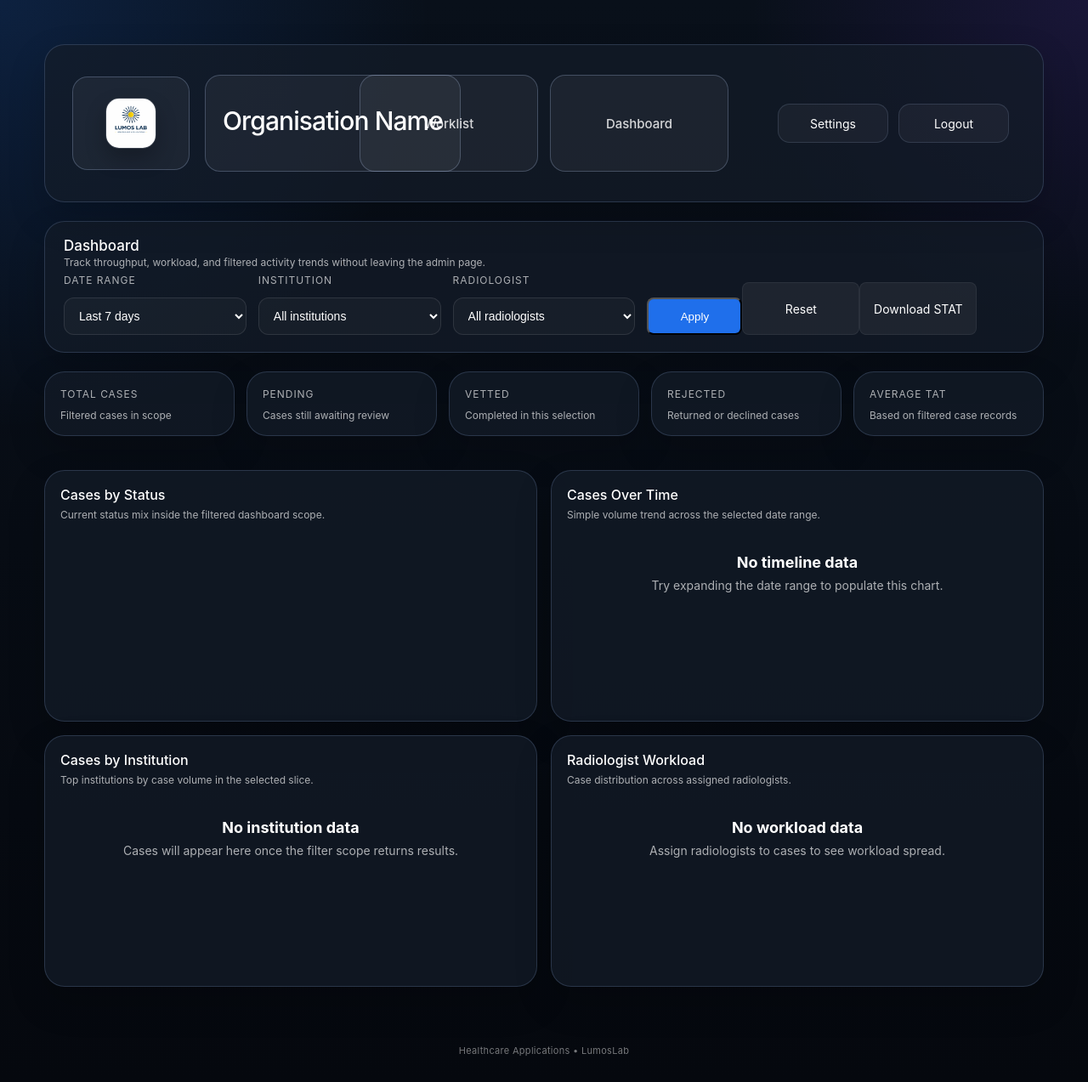
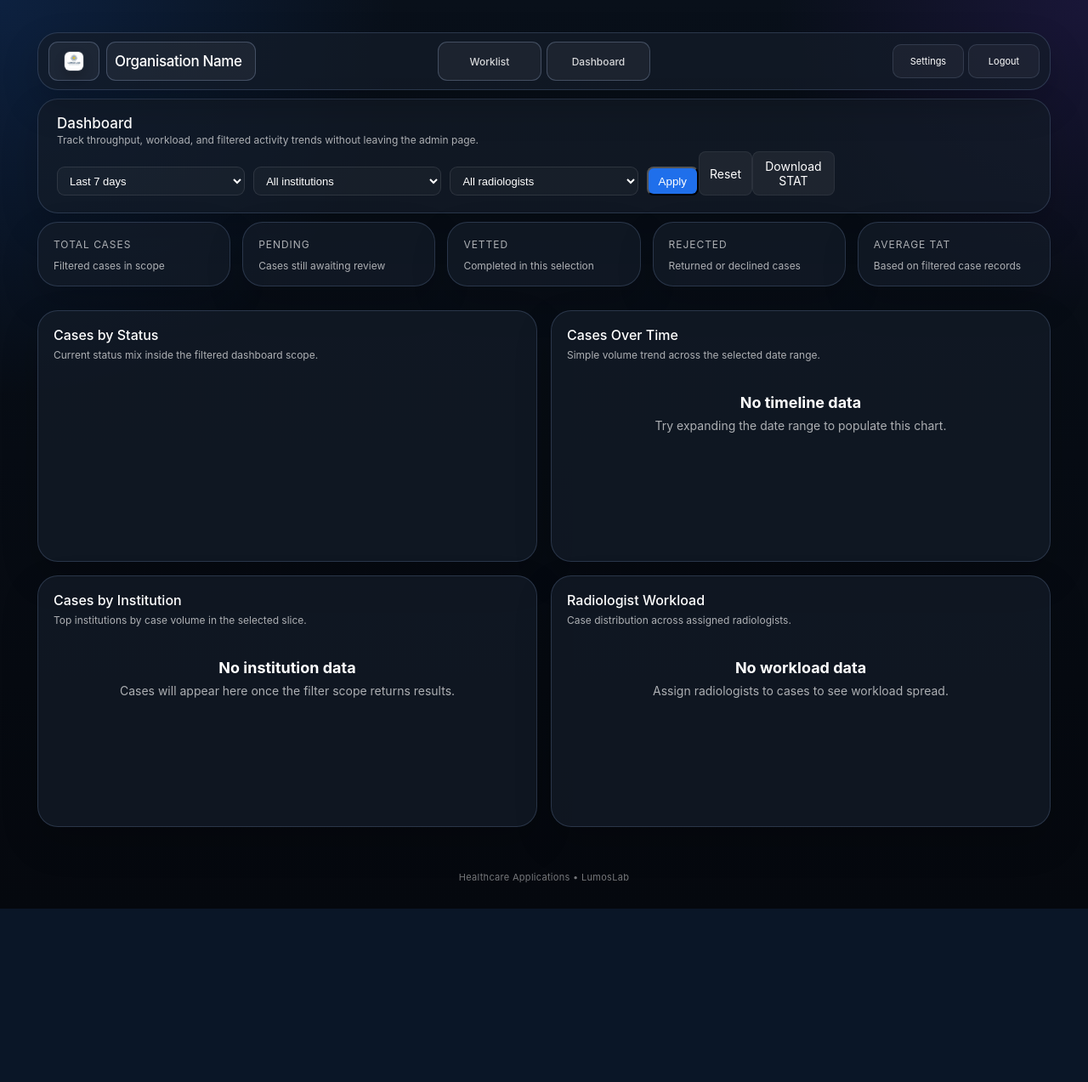
Before and after one commit to pmendyk-crypto/vetting-app, a Python web app: template templates/home.html in a window 1280 px wide. Shown: the whole page at 85% size. After the commit the page ends 1069 px from the top, so only its background shows below. Run offline with Jinja, Linux system fonts and the light colour scheme; the template is opened without the code that fills it, so the values that code supplies are empty.

Commit message:
Compact home page hero sections

```diff
--- a/templates/home.html
+++ b/templates/home.html
@@ -8,32 +8,32 @@
   <style>
     :root { --panel-bg: rgba(20, 28, 41, 0.72); --panel-bg-soft: rgba(24, 34, 49, 0.7); --panel-border: rgba(167, 199, 255, 0.18); --panel-border-strong: rgba(191, 214, 255, 0.24); --panel-shadow: 0 18px 44px rgba(0, 0, 0, 0.18); --muted-text: rgba(255, 255, 255, 0.66); --soft-text: rgba(255, 255, 255, 0.82); --accent-blue: #61a8ff; --accent-green: #33d17a; --accent-red: #ff6b6b; }
     body { background: radial-gradient(circle at top left, rgba(31, 111, 235, 0.18), transparent 28%), radial-gradient(circle at top right, rgba(124, 58, 237, 0.14), transparent 22%), linear-gradient(180deg, #09101a 0%, #05080e 100%); }
-    .page-shell { padding: 28px 28px 40px; display: flex; flex-direction: column; gap: 22px; }
+    .page-shell { padding: 14px 20px 24px; display: flex; flex-direction: column; gap: 10px; }
     .brand-logo { width: 54px; height: 54px; border-radius: 14px; object-fit: cover; flex: 0 0 auto; border: 1px solid rgba(255,255,255,0.12); box-shadow: 0 12px 24px rgba(0,0,0,0.24); }
     .hero-panel,.surface-panel,.data-panel,.chart-card,.kpi-card { background: var(--panel-bg); border: 1px solid var(--panel-border); border-radius: 24px; box-shadow: var(--panel-shadow); }
-    .hero-panel { position:relative; padding: 18px 32px; display:flex; align-items:center; justify-content:space-between; gap:28px; min-height:148px; }
-    .hero-heading { display:flex; align-items:center; gap:18px; min-width:0; flex:0 0 auto; }
-    .hero-copy h1 { margin:0; font-size:clamp(26px,4vw,34px); font-weight:500; letter-spacing:-0.03em; }
-    .hero-copy p { margin:6px 0 0; color:var(--muted-text); font-size:14px; }
-    .top-box { min-height:84px; padding:14px 20px; border-radius:18px; border:1px solid var(--panel-border-strong); background:rgba(255,255,255,0.05); display:flex; align-items:center; justify-content:center; text-align:center; }
-    .org-box { min-width:220px; justify-content:flex-start; text-align:left; }
-    .org-box .hero-copy h1 { font-size:clamp(24px, 3vw, 30px); }
-    .org-box .hero-copy p { font-size:13px; }
-    .brand-box { width:112px; padding:12px; }
-    .brand-logo { width: 58px; height: 58px; border-radius: 16px; object-fit: cover; flex: 0 0 auto; border: 1px solid rgba(255,255,255,0.12); box-shadow: 0 12px 24px rgba(0,0,0,0.24); }
-    .hero-actions { display:flex; align-items:center; justify-content:flex-end; flex:0 0 auto; padding-right:8px; }
-    .profile-stack { display:flex; flex-direction:column; gap:12px; width:272px; }
-    .profile-card { display:flex; align-items:center; gap:12px; text-decoration:none; color:inherit; padding:14px 16px; border-radius:16px; width:100%; box-sizing:border-box; background:rgba(255,255,255,0.05); border:1px solid var(--panel-border-strong); }
-    .profile-avatar { width:42px; height:42px; border-radius:50%; display:flex; align-items:center; justify-content:center; font-size:16px; font-weight:600; color:#fff; background:linear-gradient(135deg,#1f6feb 0%,#7c3aed 100%); flex:0 0 auto; }
-    .profile-name { color:#fff; font-size:14px; font-weight:500; }
-    .profile-role { color:var(--muted-text); text-transform:capitalize; font-size:12px; margin-top:3px; }
-    .utility-actions { display:flex; gap:12px; width:100%; align-items:stretch; }
-    .utility-actions .btn { min-width:0; width:100%; flex:1 1 0; box-sizing:border-box; border-radius:14px; }
-    .utility-actions .btn.secondary { background:rgba(255,255,255,0.045); border:1px solid rgba(191,214,255,0.14); box-shadow:none; }
+    .hero-panel { position:relative; padding: 4px 12px; display:flex; align-items:center; justify-content:space-between; gap:10px; min-height:58px; }
+    .hero-heading { display:flex; align-items:center; gap:8px; min-width:0; flex:0 0 auto; }
+    .hero-copy h1 { margin:0; font-size:clamp(14px,2.2vw,17px); font-weight:500; letter-spacing:-0.02em; }
+    .hero-copy p { margin:0; color:var(--muted-text); font-size:9px; }
+    .top-box { min-height:34px; padding:5px 9px; border-radius:11px; border:1px solid var(--panel-border-strong); background:rgba(255,255,255,0.05); display:flex; align-items:center; justify-content:center; text-align:center; }
+    .org-box { min-width:156px; justify-content:flex-start; text-align:left; }
+    .org-box .hero-copy h1 { font-size:clamp(14px, 2vw, 17px); }
+    .org-box .hero-copy p { font-size:9px; margin-top:0; }
+    .brand-box { width:48px; padding:5px; }
+    .brand-logo { width: 22px; height: 22px; border-radius: 7px; object-fit: cover; flex: 0 0 auto; border: 1px solid rgba(255,255,255,0.12); box-shadow: 0 6px 12px rgba(0,0,0,0.18); }
+    .hero-actions { display:flex; align-items:center; justify-content:flex-end; flex:0 0 auto; padding-right:0; }
+    .profile-stack { display:flex; flex-direction:row; gap:5px; align-items:stretch; width:auto; }
+    .profile-card { display:flex; align-items:center; gap:7px; text-decoration:none; color:inherit; padding:6px 9px; border-radius:10px; min-width:144px; box-sizing:border-box; background:rgba(255,255,255,0.05); border:1px solid var(--panel-border-strong); }
+    .profile-avatar { width:24px; height:24px; border-radius:50%; display:flex; align-items:center; justify-content:center; font-size:11px; font-weight:600; color:#fff; background:linear-gradient(135deg,#1f6feb 0%,#7c3aed 100%); flex:0 0 auto; }
+    .profile-name { color:#fff; font-size:11px; font-weight:500; }
+    .profile-role { color:var(--muted-text); text-transform:capitalize; font-size:9px; margin-top:0; }
+    .utility-actions { display:flex; gap:5px; width:auto; align-items:stretch; }
+    .utility-actions .btn,.profile-stack > .btn { min-width:84px; width:auto; flex:0 0 auto; box-sizing:border-box; border-radius:10px; font-size:11px; padding:0 12px; }
+    .utility-actions .btn.secondary,.profile-stack > .btn.secondary { background:rgba(255,255,255,0.045); border:1px solid rgba(191,214,255,0.14); box-shadow:none; }
     .toolbar-panel { padding:18px 22px; display:flex; align-items:center; justify-content:center; gap:18px; flex-wrap:wrap; background:var(--panel-bg-soft); }
-    .toolbar-group { position:absolute; left:50%; top:50%; transform:translate(-50%, -50%); display:flex; align-items:center; gap:14px; flex-wrap:wrap; justify-content:center; width:auto; margin-left:0; }
-    .view-tabs { display:flex; gap:14px; width:auto; background:none; padding:0; border:none; }
-    .view-tab { text-decoration:none; color:var(--soft-text); padding:14px 24px; min-height:84px; min-width:160px; border-radius:18px; font-size:15px; font-weight:500; transition:0.2s ease; display:inline-flex; align-items:center; justify-content:center; text-align:center; background:rgba(255,255,255,0.05); border:1px solid var(--panel-border-strong); }
+    .toolbar-group { position:absolute; left:50%; top:50%; transform:translate(-50%, -50%); display:flex; align-items:center; gap:6px; flex-wrap:wrap; justify-content:center; width:auto; margin-left:0; }
+    .view-tabs { display:flex; gap:6px; width:auto; background:none; padding:0; border:none; }
+    .view-tab { text-decoration:none; color:var(--soft-text); padding:5px 12px; min-height:34px; min-width:96px; border-radius:11px; font-size:12px; font-weight:500; transition:0.2s ease; display:inline-flex; align-items:center; justify-content:center; text-align:center; background:rgba(255,255,255,0.05); border:1px solid var(--panel-border-strong); }
     .view-tab:hover { color:#fff; background:rgba(255,255,255,0.06); }
     .view-tab.active { color:#fff; background:linear-gradient(135deg, rgba(31,111,235,0.2), rgba(97,168,255,0.1)); border:1px solid rgba(97,168,255,0.4); }
     .surface-panel { padding:18px 22px 20px; }
@@ -41,7 +41,7 @@
     .surface-title { margin:0; font-size:17px; font-weight:500; }
     .surface-subtitle { margin:2px 0 0; color:var(--muted-text); font-size:12px; }
     .status-chip-row,.action-row { display:flex; flex-wrap:wrap; gap:10px; }
-    .status-chip { text-decoration:none; color:var(--soft-text); border:1px solid var(--panel-border-strong); background:rgba(255,255,255,0.04); border-radius:18px; padding:0 18px; min-height:64px; min-width:128px; display:inline-flex; align-items:center; gap:10px; font-size:13px; font-weight:500; justify-content:center; text-align:center; }
+    .status-chip { text-decoration:none; color:var(--soft-text); border:1px solid var(--panel-border-strong); background:rgba(255,255,255,0.04); border-radius:14px; padding:0 16px; min-height:44px; min-width:112px; display:inline-flex; align-items:center; gap:10px; font-size:13px; font-weight:500; justify-content:center; text-align:center; }
     .status-chip.active { color:#fff; }
     .status-chip .chip-count { min-width:24px; text-align:center; border-radius:999px; padding:3px 8px; font-size:11px; font-weight:700; background:rgba(255,255,255,0.12); }
     .status-chip.all { color:#9ec5ff; border-color:rgba(97,168,255,0.32); }
@@ -52,25 +52,27 @@
     .status-chip.pending.active { background:rgba(245,178,63,0.14); border-color:rgba(245,178,63,0.38); color:#fff; }
     .status-chip.vetted.active { background:rgba(51,209,122,0.14); border-color:rgba(51,209,122,0.38); color:#fff; }
     .status-chip.rejected.active { background:rgba(255,107,107,0.14); border-color:rgba(255,107,107,0.38); color:#fff; }
-    .btn,.action-row .btn,.utility-actions .btn { min-height:46px; display:inline-flex; align-items:center; justify-content:center; text-align:center; }
+    .btn,.action-row .btn,.utility-actions .btn { min-height:40px; display:inline-flex; align-items:center; justify-content:center; text-align:center; }
     .action-row .btn { min-width:132px; }
     .worklist-actions { justify-content:flex-end; align-self:flex-start; }
-    .worklist-panel { padding:14px 22px 18px; }
-    .worklist-layout { display:grid; grid-template-columns:minmax(0,1fr) 336px; column-gap:20px; row-gap:12px; align-items:start; }
-    .worklist-top { grid-column:1 / -1; display:grid; grid-template-columns:minmax(0,1fr) 336px; gap:20px; align-items:start; }
-    .worklist-main { display:flex; flex-direction:column; gap:10px; min-width:0; }
-    .action-column { display:grid; grid-template-columns:repeat(3, 104px); gap:12px; justify-content:end; align-self:start; }
-    .action-column .btn { min-height:64px; padding:0 14px; border-radius:18px; }
-    .filter-grid { display:grid; gap:14px; grid-template-columns:repeat(6,minmax(0,1fr)); align-items:end; }
+    .worklist-panel { padding:8px 16px 10px; }
+    .worklist-layout { display:flex; flex-direction:column; gap:8px; }
+    .worklist-top { display:flex; align-items:center; justify-content:flex-start; gap:8px; flex-wrap:wrap; }
+    .worklist-main { display:flex; flex-direction:column; gap:6px; min-width:0; }
+    .action-column { display:flex; gap:10px; justify-content:flex-end; align-items:center; margin-left:auto; }
+    .action-column .btn { min-height:36px; height:36px; padding:0 12px; border-radius:10px; min-width:120px; font-size:13px; }
+    .filter-grid { display:grid; gap:10px; grid-template-columns:repeat(6,minmax(0,1fr)); align-items:end; }
     .filter-grid.dashboard { grid-template-columns:repeat(5,minmax(0,1fr)); }
-    .filter-group { display:flex; flex-direction:column; gap:7px; }
-    .filter-group label { color:var(--muted-text); font-size:12px; text-transform:uppercase; letter-spacing:0.08em; }
-    .filter-group input,.filter-group select { width:100%; box-sizing:border-box; height:44px; min-height:44px; border-radius:12px; border:1px solid rgba(255,255,255,0.1); background:rgba(255,255,255,0.03); color:#fff; padding:11px 13px; font-size:14px; outline:none; }
-    .filter-actions { display:flex; justify-content:stretch; align-items:end; }
-    .filter-actions .btn { width:112px; min-width:112px; height:44px; min-height:44px; justify-content:center; }
-    .worklist-filters { grid-column:1 / 2; grid-template-columns:repeat(4,minmax(0,1fr)) 112px 112px; align-items:end; }
+    .filter-group { display:flex; flex-direction:column; gap:0; }
+    .filter-group label { display:none; }
+    .filter-group input,.filter-group select { width:100%; box-sizing:border-box; height:34px; min-height:34px; border-radius:9px; border:1px solid rgba(255,255,255,0.1); background:rgba(255,255,255,0.03); color:#fff; padding:7px 10px; font-size:13px; outline:none; }
+    .filter-actions { display:flex; justify-content:flex-end; align-items:end; }
+    .filter-actions .btn { height:34px; min-height:34px; justify-content:center; }
+    .worklist-filters { grid-template-columns:minmax(180px,1fr) minmax(180px,1fr) minmax(180px,1fr) minmax(220px,1.1fr) auto; align-items:end; }
     .worklist-filters .filter-group,
     .worklist-filters .filter-actions { min-width:0; }
+    .filter-button-group { display:flex; gap:8px; align-items:end; justify-content:flex-end; justify-self:end; width:max-content; margin-left:auto; }
+    .filter-button-group .btn { width:120px; min-width:120px; height:34px; min-height:34px; font-size:13px; }
     .data-panel { overflow:hidden; min-height:320px; } .table-scroll { overflow-x:auto; } table { width:100%; border-collapse:collapse; }
     thead th { text-align:left; font-size:11px; text-transform:uppercase; letter-spacing:0.08em; font-weight:600; color:rgba(255,255,255,0.52); padding:14px 18px; background:rgba(255,255,255,0.04); border-bottom:1px solid rgba(255,255,255,0.08); white-space:nowrap; }
     thead th.sortable { cursor:pointer; user-select:none; } thead th.sortable::after { content:"  <>"; opacity:0.32; font-size:10px; } thead th.sort-asc::after { content:"  ^"; opacity:0.8; } thead th.sort-desc::after { content:"  v"; opacity:0.8; }
@@ -92,9 +94,9 @@
     .bar-track { position:relative; height:10px; border-radius:999px; overflow:hidden; background:rgba(255,255,255,0.06); } .bar-fill { position:absolute; inset:0 auto 0 0; width:var(--bar-size, 0%); border-radius:999px; background:linear-gradient(90deg, rgba(97,168,255,0.88), rgba(140,192,255,0.96)); }
     .bar-fill.pending { background:linear-gradient(90deg, rgba(245,178,63,0.9), rgba(248,206,120,0.95)); } .bar-fill.vetted { background:linear-gradient(90deg, rgba(51,209,122,0.92), rgba(120,230,166,0.96)); } .bar-fill.rejected { background:linear-gradient(90deg, rgba(255,107,107,0.92), rgba(255,157,157,0.96)); }
     .spark-bars { display:grid; grid-template-columns:repeat(auto-fit,minmax(24px,1fr)); gap:10px; align-items:end; min-height:180px; } .spark-column { display:flex; flex-direction:column; align-items:center; gap:10px; justify-content:end; min-width:0; } .spark-value { color:var(--muted-text); font-size:11px; } .spark-bar-wrap { width:100%; min-height:140px; display:flex; align-items:end; justify-content:center; } .spark-bar { width:100%; max-width:28px; min-height:10px; height:var(--bar-size, 10px); border-radius:12px 12px 6px 6px; background:linear-gradient(180deg, rgba(97,168,255,0.95), rgba(31,111,235,0.5)); box-shadow:0 10px 24px rgba(31,111,235,0.22); } .spark-label { color:var(--muted-text); font-size:11px; text-align:center; line-height:1.25; word-break:break-word; }
-    @media (max-width:1200px) { .hero-panel { position:static; display:grid; grid-template-columns:1fr; min-height:0; } .hero-heading,.toolbar-group,.hero-actions { width:100%; justify-self:stretch; } .toolbar-group { position:static; transform:none; justify-content:center; } .hero-actions { justify-content:flex-start; padding-right:0; } .worklist-layout,.worklist-top { grid-template-columns:1fr; } .worklist-filters { grid-column:auto; } .action-column { grid-template-columns:repeat(3,minmax(0,1fr)); justify-content:stretch; } .filter-grid,.filter-grid.dashboard,.worklist-filters { grid-template-columns:repeat(2,minmax(0,1fr)); } .kpi-grid { grid-template-columns:repeat(3,minmax(0,1fr)); } }
+    @media (max-width:1200px) { .hero-panel { position:static; display:grid; grid-template-columns:1fr; min-height:0; } .hero-heading,.toolbar-group,.hero-actions { width:100%; justify-self:stretch; } .toolbar-group { position:static; transform:none; justify-content:center; } .hero-actions { justify-content:flex-start; padding-right:0; } .worklist-top { flex-direction:column; align-items:flex-start; } .action-column { margin-left:0; } .filter-grid,.filter-grid.dashboard,.worklist-filters { grid-template-columns:repeat(2,minmax(0,1fr)); } .kpi-grid { grid-template-columns:repeat(3,minmax(0,1fr)); } }
     @media (max-width:900px) { .chart-grid { grid-template-columns:1fr; } .kpi-grid { grid-template-columns:repeat(2,minmax(0,1fr)); } .bar-row { grid-template-columns:96px minmax(0,1fr) 38px; } }
-    @media (max-width:700px) { .page-shell { padding:18px 14px 28px; } .hero-panel,.surface-panel,.toolbar-panel { padding:18px; } .hero-heading,.view-tabs { flex-direction:column; } .filter-grid,.filter-grid.dashboard,.kpi-grid,.utility-actions,.worklist-filters,.action-column { grid-template-columns:1fr; } .brand-box,.org-box,.profile-stack,.view-tabs,.toolbar-group,.hero-actions,.utility-actions,.filter-actions { width:100%; } .view-tab,.utility-actions .btn,.filter-actions .btn,.action-row .btn { width:100%; } thead th,tbody td { padding-left:14px; padding-right:14px; } }
+    @media (max-width:700px) { .page-shell { padding:18px 14px 28px; } .hero-panel,.surface-panel,.toolbar-panel { padding:18px; } .hero-heading,.view-tabs,.profile-stack { flex-direction:column; } .filter-grid,.filter-grid.dashboard,.kpi-grid,.utility-actions,.worklist-filters,.action-column { grid-template-columns:1fr; } .brand-box,.org-box,.profile-stack,.view-tabs,.toolbar-group,.hero-actions,.utility-actions,.filter-actions { width:100%; } .view-tab,.utility-actions .btn,.profile-stack > .btn,.filter-actions .btn,.action-row .btn { width:100%; } thead th,tbody td { padding-left:14px; padding-right:14px; } }
   </style>
 </head>
 <body>
@@ -121,7 +123,8 @@
       <div class="hero-actions">
         <div class="profile-stack">
           {% if current_user %}<a href="/account" class="profile-card"><div class="profile-avatar">{{ current_user["username"][0] | upper }}</div><div><div class="profile-name">{{ current_user["username"] }}</div><div class="profile-role">{{ current_user["role"] }}</div></div></a>{% endif %}
-          <div class="utility-actions"><a class="btn secondary" href="/settings">Settings</a><a class="btn secondary" href="/logout">Logout</a></div>
+          <a class="btn secondary" href="/settings">Settings</a>
+          <a class="btn secondary" href="/logout">Logout</a>
         </div>
       </div>
     </section>
@@ -137,11 +140,6 @@
                 <a href="/admin?view=worklist&tab=rejected&institution={{ selected_institution }}&radiologist={{ selected_radiologist }}&modality={{ selected_modality }}&q={{ q }}&sort_by={{ sort_by }}&sort_dir={{ sort_dir }}" class="status-chip rejected {% if tab == 'rejected' %}active{% endif %}">Rejected <span class="chip-count">{{ rejected_count }}</span></a>
               </div>
             </div>
-            <div class="action-column">
-              <a class="btn secondary" href="/submit/referral-trial">Referral<br>Scanner</a>
-              <a class="btn secondary" href="/submit">Submit<br>New Case</a>
-              <a class="btn secondary" href="/admin/notify-radiologist">Notify</a>
-            </div>
           </div>
           <form method="get" action="/admin" class="filter-grid worklist-filters">
             <input type="hidden" name="view" value="worklist"><input type="hidden" name="tab" value="{{ tab }}"><input type="hidden" name="sort_by" value="{{ sort_by }}"><input type="hidden" name="sort_dir" value="{{ sort_dir }}">
@@ -149,8 +147,7 @@
             <div class="filter-group"><label for="radiologist">Radiologist</label><select id="radiologist" name="radiologist"><option value="">All radiologists</option>{% for r in radiologists %}<option value="{{ r }}" {% if selected_radiologist == r %}selected{% endif %}>{{ r }}</option>{% endfor %}</select></div>
             <div class="filter-group"><label for="modality">Modality</label><select id="modality" name="modality"><option value="">All modalities</option>{% for item in modalities %}<option value="{{ item }}" {% if selected_modality == item %}selected{% endif %}>{{ item }}</option>{% endfor %}</select></div>
             <div class="filter-group"><label for="search">Search</label><input id="search" name="q" value="{{ q }}" placeholder="Search"></div>
-            <div class="filter-actions"><button type="submit" class="btn">Apply</button></div>
-            <div class="filter-actions"><a class="btn secondary" href="/admin?view=worklist&tab={{ tab }}">Reset</a></div>
+            <div class="filter-actions filter-button-group"><button type="submit" class="btn">Apply</button><a class="btn secondary" href="/admin?view=worklist&tab={{ tab }}">Reset</a><a class="btn secondary" href="/submit">Submit New Case</a><a class="btn secondary" href="/admin/notify-radiologist">Notify</a></div>
           </form>
         </div>
       </section>
```
